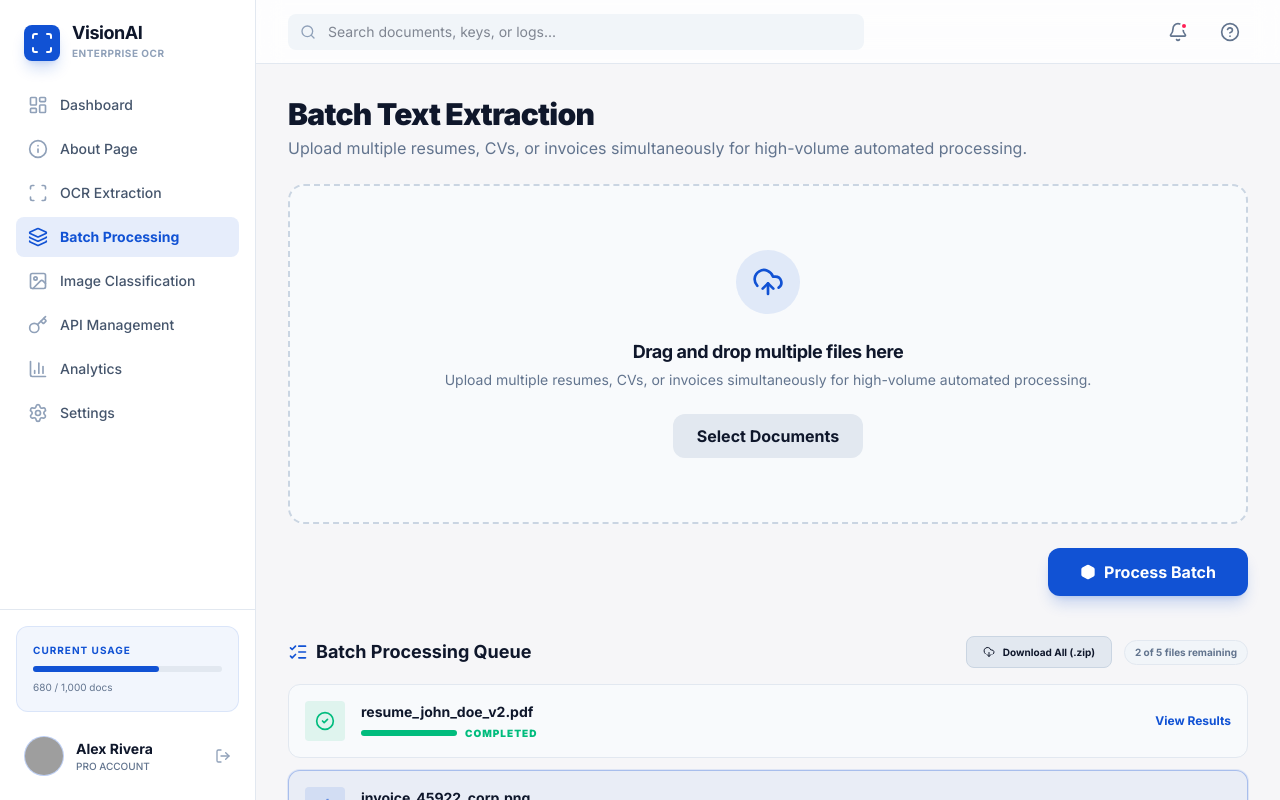
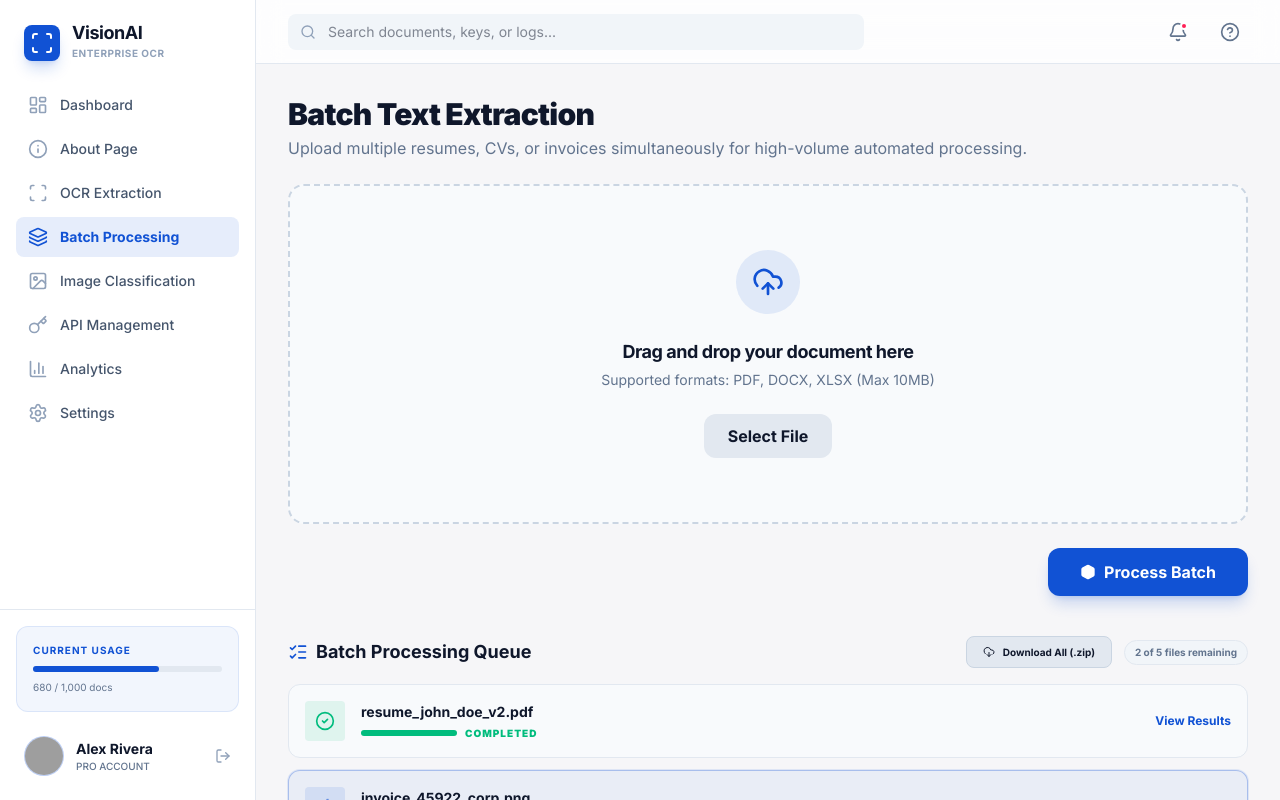
Before and after one commit to Ohaya-Michael/VisionAI-image-textocr-frontend, a React (Vite) app: page / in a window 1280 px wide. Both pictures are taken after a click on the button "Batch Processing". Shown: the top 800 px of the page. Built offline with nearby package versions, Linux system fonts and the light colour scheme; grey boxes are pictures that could not be loaded.

Commit message:
Added button functionality

```diff
--- a/src/components/BatchProcessing.tsx
+++ b/src/components/BatchProcessing.tsx
@@ -1,4 +1,4 @@
-import React from 'react';
+import React, {useState} from 'react';
 import { motion } from 'motion/react';
 import {
   CloudUpload,
@@ -12,10 +12,42 @@ import {
   FolderOpen,
   ChevronDown,
   Copy,
-  Download
+  Download,
+  FileText
 } from 'lucide-react';
 import { cn } from '@/src/lib/utils';
 import { ProcessingFile } from '@/src/types';
+
+export default function BatchProcessing() {
+  const [selectedFile, setSelectedFile] = useState<File | null>(null);
+
+  const handleFileUpload = (e: React.ChangeEvent<HTMLInputElement>) => {
+    const file = e.target.files?.[0];
+
+    if (file) {
+      // Überprüfung auf den MIME-Type oder die Dateiendung für ZIP
+      const isZip = file.type === 'application/zip' ||
+                    file.type === 'application/x-zip-compressed' ||
+                    file.name.endsWith('.zip');
+
+      if (!isZip) {
+        alert('Please upload a valid .zip file');
+        e.target.value = ''; // Input zurücksetzen
+        return;
+      }
+
+      // Beispiel für Größenvalidierung (z.B. max 50MB)
+      const maxSize = 50 * 1024 * 1024;
+      if (file.size > maxSize) {
+        alert('File is too large. Max size is 50MB.');
+        return;
+      }
+
+      console.log('Selected ZIP file:', file.name, `${(file.size / 1024 / 1024).toFixed(2)} MB`);
+      setSelectedFile(file);
+    }
+  };
+
 
 const mockFiles: ProcessingFile[] = [
   { id: '1', name: 'resume_john_doe_v2.pdf', size: '1.2 MB', progress: 100, status: 'completed' },
@@ -23,7 +55,6 @@ const mockFiles: ProcessingFile[] = [
   { id: '3', name: 'tax_return_2023_draft.pdf', size: '4.1 MB', progress: 0, status: 'queued' },
 ];
 
-export default function BatchProcessing() {
 return (
   <div className="max-w-5xl mx-auto space-y-10">
       <section className="space-y-6">
@@ -32,17 +63,51 @@ export default function BatchProcessing() {
           <p className="text-slate-500 dark:text-slate-400">Upload multiple resumes, CVs, or invoices simultaneously for high-volume automated processing.</p>
         </div>
 
-        <div className="flex flex-col items-center gap-6 rounded-2xl border-2 border-dashed border-slate-300 dark:border-slate-700 bg-slate-50 dark:bg-slate-900/50 px-6 py-16 text-center hover:border-primary/50 transition-colors group cursor-pointer">
+        <div className="relative group">
+          <input
+            type="file"
+            // Akzeptiert .zip sowie die gängigen MIME-Types für ZIP-Archive
+             accept=".zip,application/zip,application/x-zip-compressed"
+             onChange={handleFileUpload} // Ensure your handler name matches
+            className="absolute inset-0 w-full h-full opacity-0 cursor-pointer z-10"
+          />
+          <div className={cn(
+            "flex flex-col items-center gap-6 rounded-2xl border-2 border-dashed px-6 py-16 text-center transition-all duration-200",
+            selectedFile // Renamed from selectedImage for clarity
+              ? "border-primary/50 bg-primary/5"
+              : "border-slate-300 dark:border-slate-700 bg-slate-50 dark:bg-slate-900/50 hover:border-primary/50"
+          )}>
+            {selectedFile ? (
+              <div className="flex flex-col items-center gap-3">
+                <div className="size-20 rounded-xl bg-primary/10 flex items-center justify-center text-primary shadow-lg border-2 border-primary/20">
+                  {/* Changed icon to FileText for a document feel */}
+                  <FileText className="size-10" />
+                </div>
+                <div className="max-w-[200px] truncate">
+                  <p className="text-sm font-medium text-slate-900 dark:text-slate-100">
+                    {selectedFile.name} {/* Assuming selectedFile is the File object */}
+                  </p>
+                </div>
+              </div>
+            ) : (
               <div className="size-16 rounded-full bg-primary/10 flex items-center justify-center text-primary group-hover:scale-110 transition-transform">
                 <CloudUpload className="size-8" />
               </div>
+            )}
             <div className="space-y-1">
-            <p className="text-lg font-bold tracking-tight">Drag and drop multiple files here</p>
-            <p className="text-sm text-slate-500 dark:text-slate-400">Upload multiple resumes, CVs, or invoices simultaneously for high-volume automated processing.</p>
+              <p className="text-lg font-bold tracking-tight">
+                {selectedFile ? 'Document selected' : 'Drag and drop your document here'}
+              </p>
+              <p className="text-sm text-slate-500 dark:text-slate-400">
+                Supported formats: PDF, DOCX, XLSX (Max 10MB)
+              </p>
             </div>
+            {!selectedFile && (
               <button className="flex items-center justify-center rounded-xl h-11 px-6 bg-slate-200 dark:bg-slate-800 font-bold hover:bg-slate-300 dark:hover:bg-slate-700 transition-colors">
-            Select Documents
+                Select File
               </button>
+            )}
+          </div>
         </div>
 
         <div className="flex flex-col sm:flex-row justify-end gap-3">
```
Lines whose indentation alone changed are shown as unchanged.
